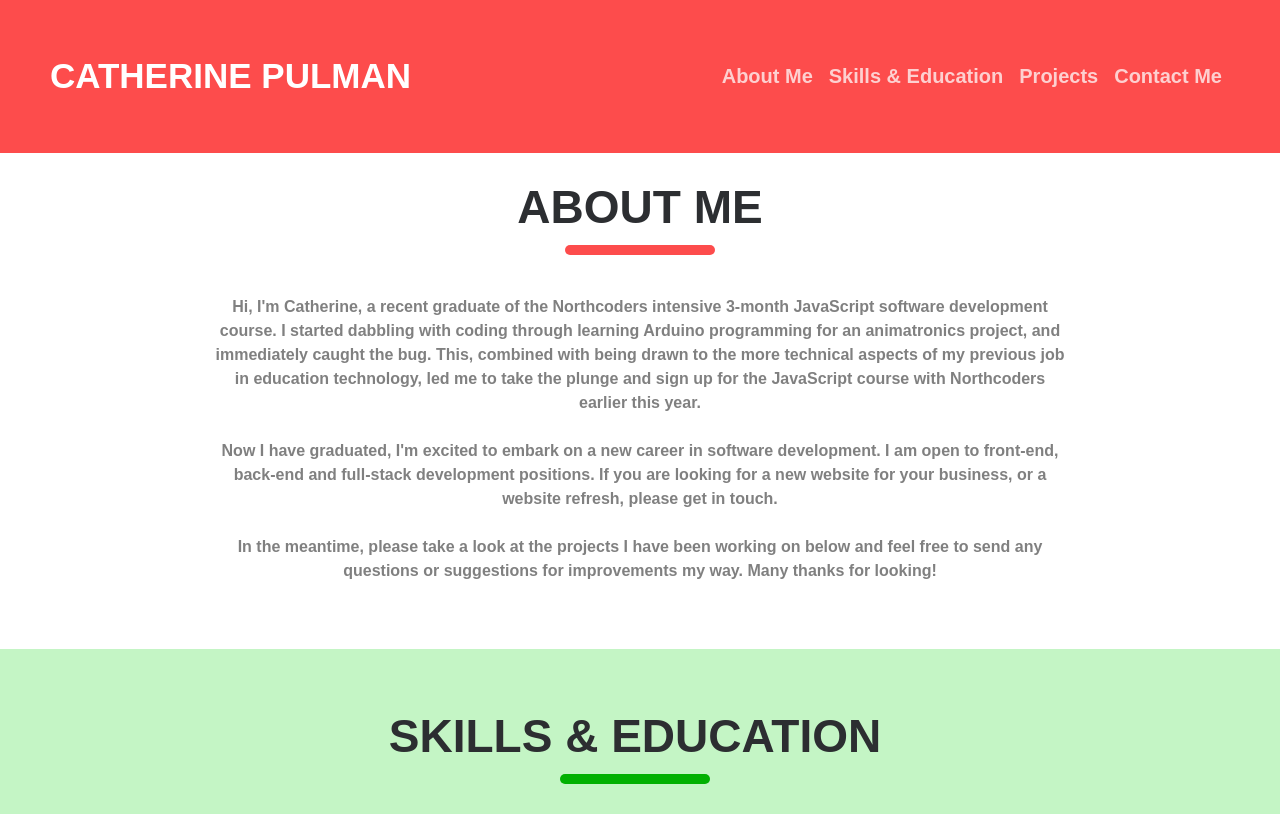
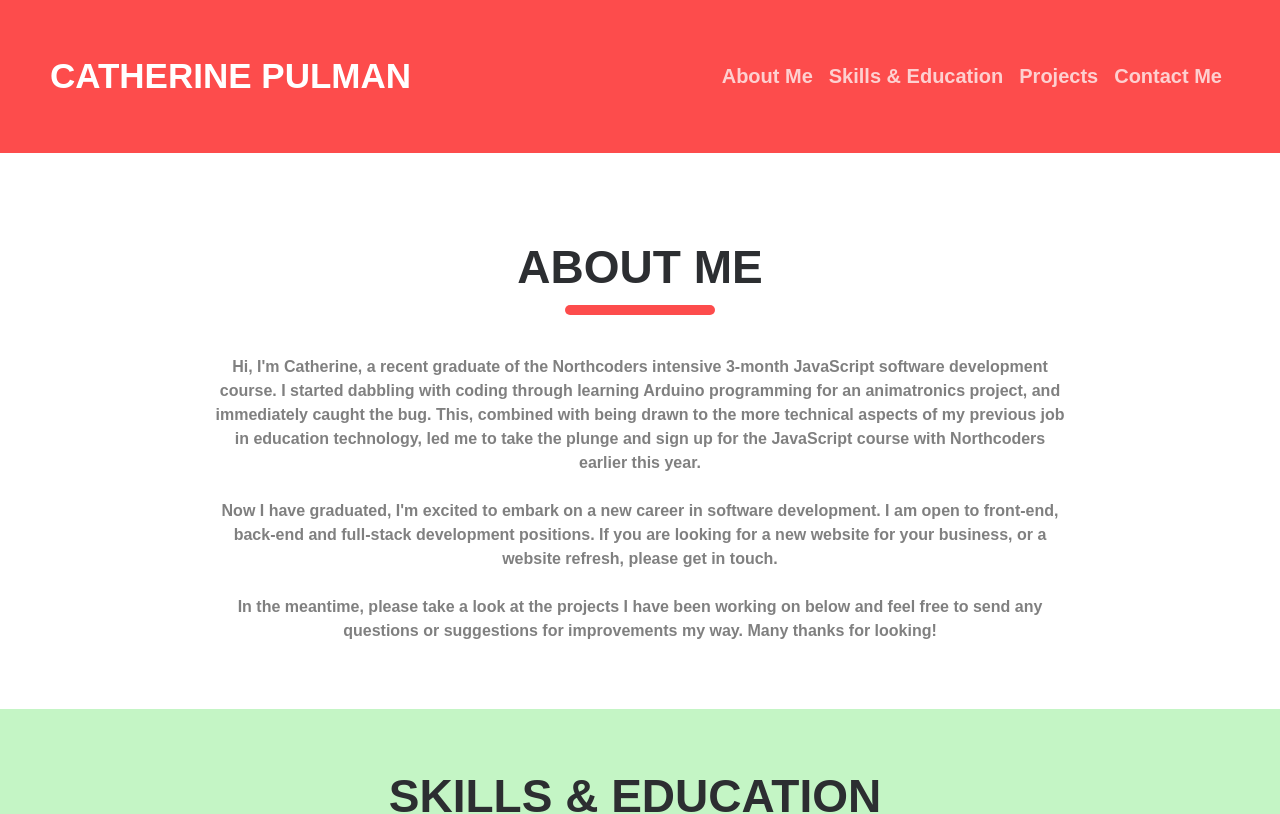
Before and after one commit to Clatherine/Portfolio, a React (Vite) app in the folder my-react-app/: page / in a window 1280 px wide. Shown: the top 814 px of the page. Built offline with nearby package versions, Linux system fonts and the light colour scheme.

Commit message:
fixes header margin

```diff
--- a/my-react-app/src/App.css
+++ b/my-react-app/src/App.css
@@ -135,7 +135,7 @@ li {
 }
 #aboutMe_div {
   padding: 40px 30px 0px 30px;
-  margin: 30px auto;
+  margin: 30px auto ;
 }
 #aboutMe_section {
   display: flex;
--- a/my-react-app/src/App.jsx
+++ b/my-react-app/src/App.jsx
@@ -26,27 +26,26 @@ function App() {
   }, []);
 
   useLayoutEffect(() => {
+if(windowWidth<500){
+    if(isToggleOpen){
+        setHeaderHeight('250px')
+      }
+      else{
+      setHeaderHeight('50px')}
+    }
 
-    if(windowWidth<1000){
-      setHeaderHeight(80)
+   else if(windowWidth<1000){
+      if(isToggleOpen){
+        setHeaderHeight('280px')
+      }
+      else{
+      setHeaderHeight('80px')}
     }
-    if(windowWidth>=1000){
-setHeaderHeight(130)
+    else {
+setHeaderHeight('150px');
     }
   }, [ windowWidth, isToggleOpen]);
 
-  useEffect(() => {
-    const handleHeaderHeight = () => {
-      if(isToggleOpen){
-        setHeaderHeight(280)
-      }
-      else{
-        setHeaderHeight(90)
-      }
-    };
-
-    handleHeaderHeight();
-  }, [isToggleOpen]);
   return (
     <div id="whole_page">
     <Header setHeaderHeight={setHeaderHeight} setIsToggleOpen={setIsToggleOpen} isToggleOpen={isToggleOpen} windowWidth={windowWidth} setWindowWidth={setWindowWidth} ref={headerRef}/>
```
